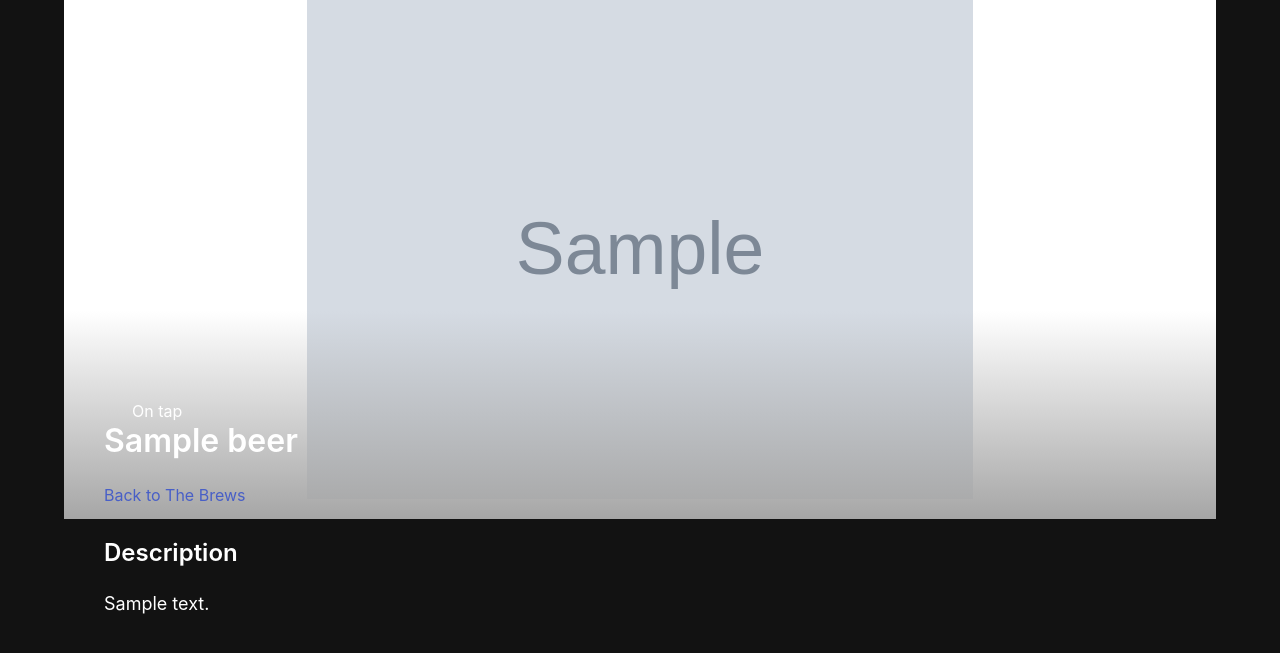
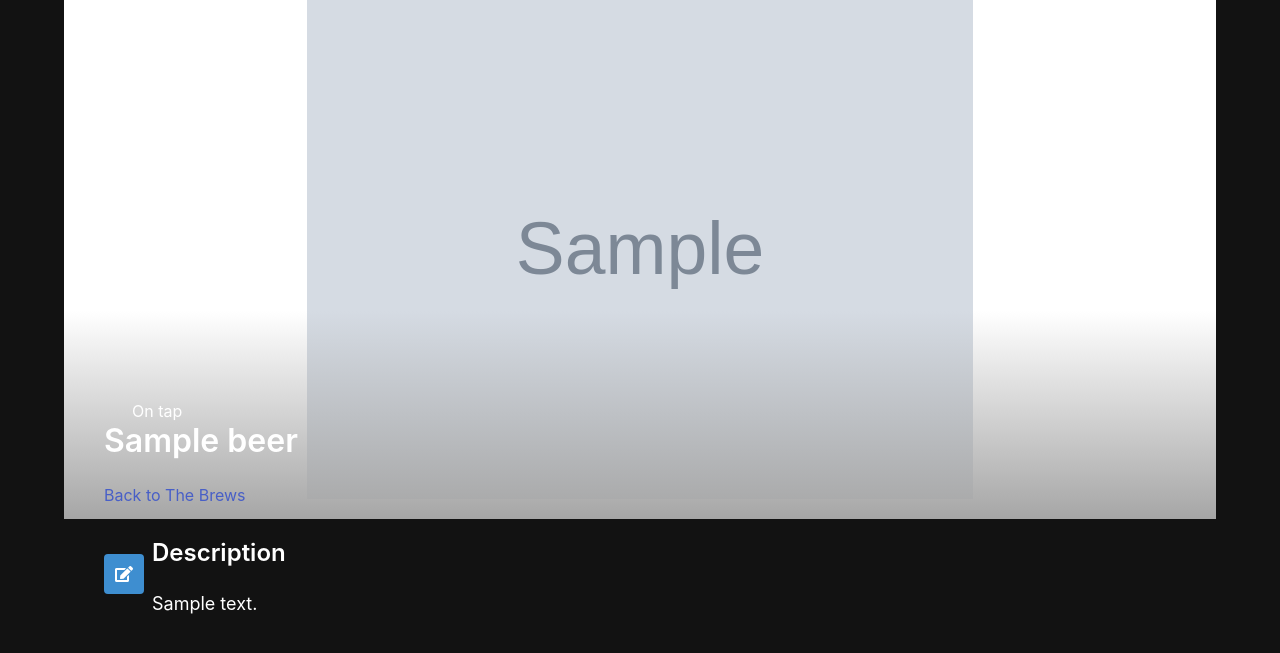
Before and after one commit to prireds174/smooth-hoperator, a Django app: page /beers/1/ in a window 1280 px wide. Shown: the part 53-706 px from the top of the page. Run offline with Django 4.2, Linux system fonts and the light colour scheme; tables that the repository leaves empty hold one stand-in row (values such as "Sample post"); grey boxes marked "Sample" are stand-in pictures.

Commit message:
Edit Update Page

```diff
--- a/main_app/templates/base.html
+++ b/main_app/templates/base.html
@@ -7,9 +7,13 @@
         <meta name="viewport" content="width=device-width, initial-scale=1.0" />
         <link rel="stylesheet" href="https://cdn.jsdelivr.net/npm/bulma@0.9.2/css/bulma.min.css">
         <script src="https://code.jquery.com/jquery-3.6.0.min.js" integrity="sha256-/xUj+3OJU5yExlq6GSYGSHk7tPXikynS7ogEvDej/m4=" crossorigin="anonymous"></script>
+        <link
+  rel="stylesheet"
+  href="https://cdnjs.cloudflare.com/ajax/libs/font-awesome/5.15.4/css/all.min.css"
+/>
         <link rel="stylesheet" href="{% static 'styles/main.css' %}" />
         <script src="{% static 'scripts/main.js' %}" defer></script>
-        <link rel="stylesheet" href="https://cdnjs.cloudflare.com/ajax/libs/font-awesome/5.15.4/css/all.min.css"/>
+
         <title>Smooth Hoperator - {% block title %}{% endblock %}</title>
     </head>
     <body >
--- a/main_app/templates/beer_detail.html
+++ b/main_app/templates/beer_detail.html
@@ -18,6 +18,12 @@
 </div>
 
 <div class="detail__container">
+  <div class="buttons">
+    <a href="{% url 'beer_update' beer.pk %}" class="button is-info">
+      <span class="icon">
+        <i class="fas fa-edit"></i>
+      </span>
+    </a>
   <div class="detail__about">
     <h4 class="title is-4">Description</h4>
     <p>{{ beer.description }}</p>
--- a/main_app/templates/brewery_details.html
+++ b/main_app/templates/brewery_details.html
@@ -18,6 +18,7 @@
 </div>
 
 <div class="detail__container">
+
   <div class="detail__about">
     <h2 class="title is-3">Brewery Info</h2>
     <h3>Brewery Type</h3>
--- a/main_app/urls.py
+++ b/main_app/urls.py
@@ -6,6 +6,7 @@ urlpatterns = [
     path('about/', views.About.as_view(), name="about"),
     path('beers/', views.BeerList.as_view(), name="beer_list"),
     path('beers/<int:pk>/', views.BeerDetail.as_view(), name="beer_detail"),
+    path('beers/<int:pk>/update', views.BeerUpdate.as_view(), name="beer_update"),
     # Api
     path('breweries/', views.breweries, name='breweries'),
     path('breweries/<str:pk>/', views.BreweryDetail.as_view(), name="brewery_details"),
--- a/main_app/views.py
+++ b/main_app/views.py
@@ -6,7 +6,9 @@ from django.shortcuts import render
 from django.views import View
 from django.views.generic import DetailView
 from django.http import HttpResponse
+from django.urls import reverse
 from django.views.generic.base import TemplateView
+from django.views.generic.edit import UpdateView
 import requests
 
 # Create your views here.
@@ -54,6 +56,14 @@ class BeerDetail(DetailView):
     model = Beer
     template_name="beer_detail.html"
 
+class BeerUpdate(UpdateView):
+    model = Beer
+    fields = ['currently_being_poured']
+    template_name = "beer_update.html"
+
+    def get_success_url(self):
+        return reverse('beer_detail', kwargs={'pk': self.object.pk})
+
 
 ##API
 def breweries(request):
```
Also changed, not shown: main_app/templates/beer_update.html (added, +8 -0 lines).
